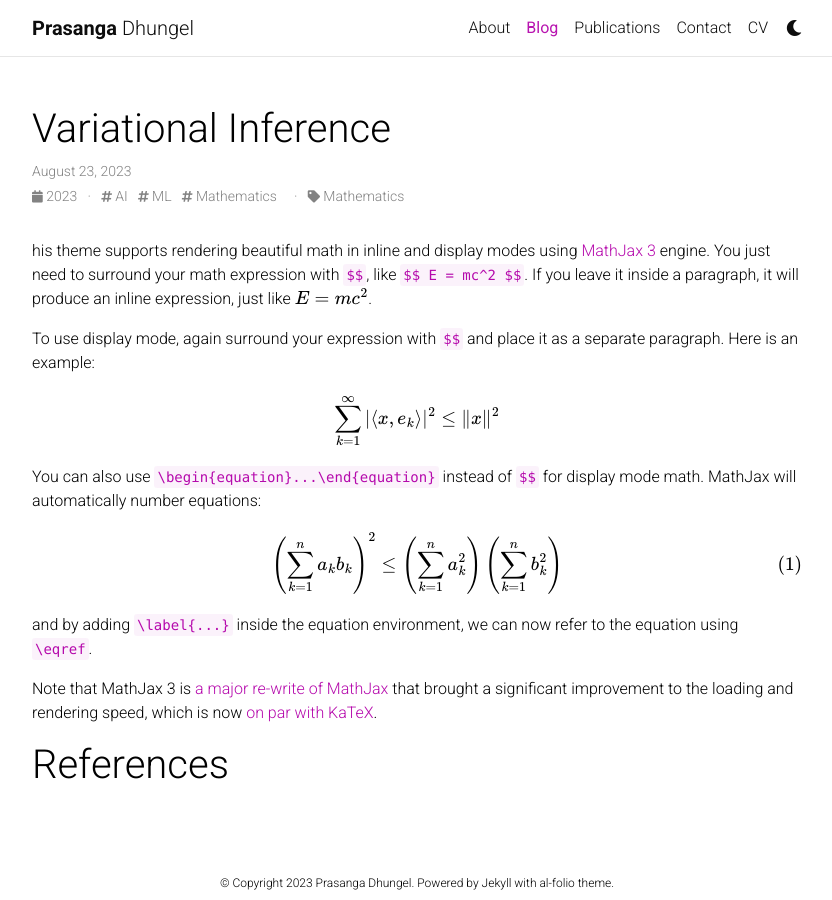
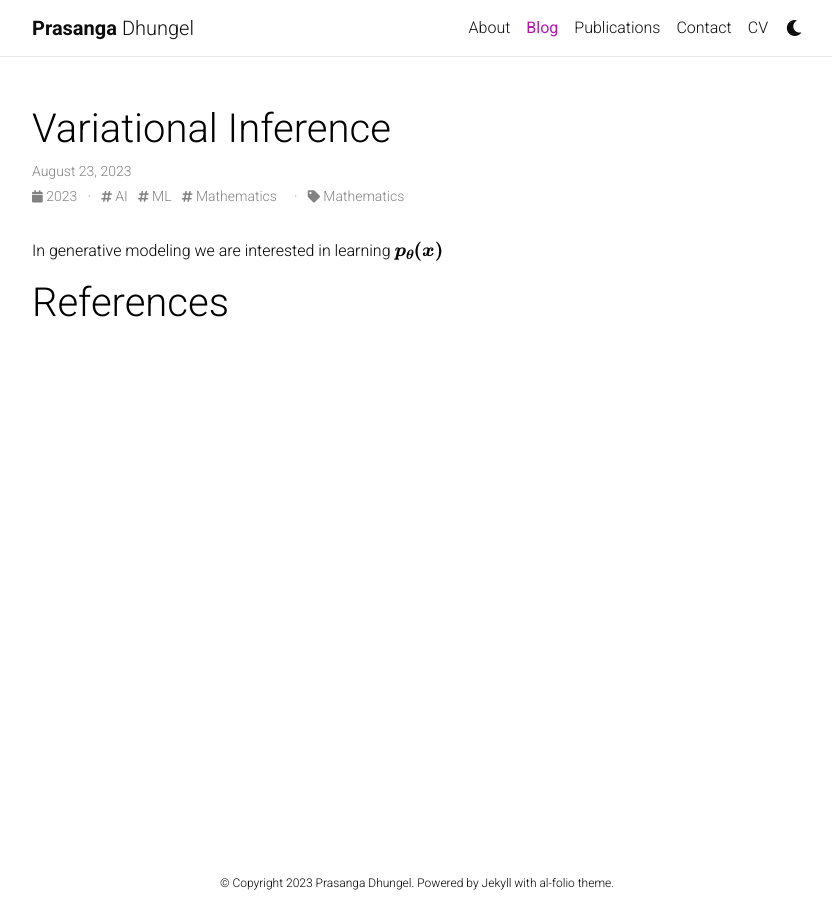
Before and after one commit to prasangadhungel/prasangadhungel.github.io, a Jekyll site: the page built from _posts/2023-08-23-variational-inference.markdown, in a window 1280 px wide. Shown: the whole page, without its empty margins (223-1055 px from the left). Built offline with Jekyll 4.4.1, drawn with Linux system fonts in a browser that asks for light colours; comment, search, counter and statistics services are not loaded; a style sheet for code colours, icons or effects is not loaded.

Commit message:
add variational inference blog

```diff
--- a/_posts/2023-08-23-variational-inference.markdown
+++ b/_posts/2023-08-23-variational-inference.markdown
@@ -7,24 +7,7 @@ share: True
 comments: True
 ---
 
-his theme supports rendering beautiful math in inline and display modes using [MathJax 3](https://www.mathjax.org/) engine. You just need to surround your math expression with `$$`, like `$$ E = mc^2 $$`. If you leave it inside a paragraph, it will produce an inline expression, just like $$ E = mc^2 $$.
+In generative modeling we are interested in learning $$\boldsymbol{p_{\theta}(x)}$$
 
-To use display mode, again surround your expression with `$$` and place it as a separate paragraph. Here is an example:
-
-$$
-\sum_{k=1}^\infty |\langle x, e_k \rangle|^2 \leq \|x\|^2
-$$
-
-You can also use `\begin{equation}...\end{equation}` instead of `$$` for display mode math.
-MathJax will automatically number equations:
-
-\begin{equation}
-\label{eq:cauchy-schwarz}
-\left( \sum_{k=1}^n a_k b_k \right)^2 \leq \left( \sum_{k=1}^n a_k^2 \right) \left( \sum_{k=1}^n b_k^2 \right)
-\end{equation}
-
-and by adding `\label{...}` inside the equation environment, we can now refer to the equation using `\eqref`.
-
-Note that MathJax 3 is [a major re-write of MathJax](https://docs.mathjax.org/en/latest/upgrading/whats-new-3.0.html) that brought a significant improvement to the loading and rendering speed, which is now [on par with KaTeX](http://www.intmath.com/cg5/katex-mathjax-comparison.php).
 
 # References
```
